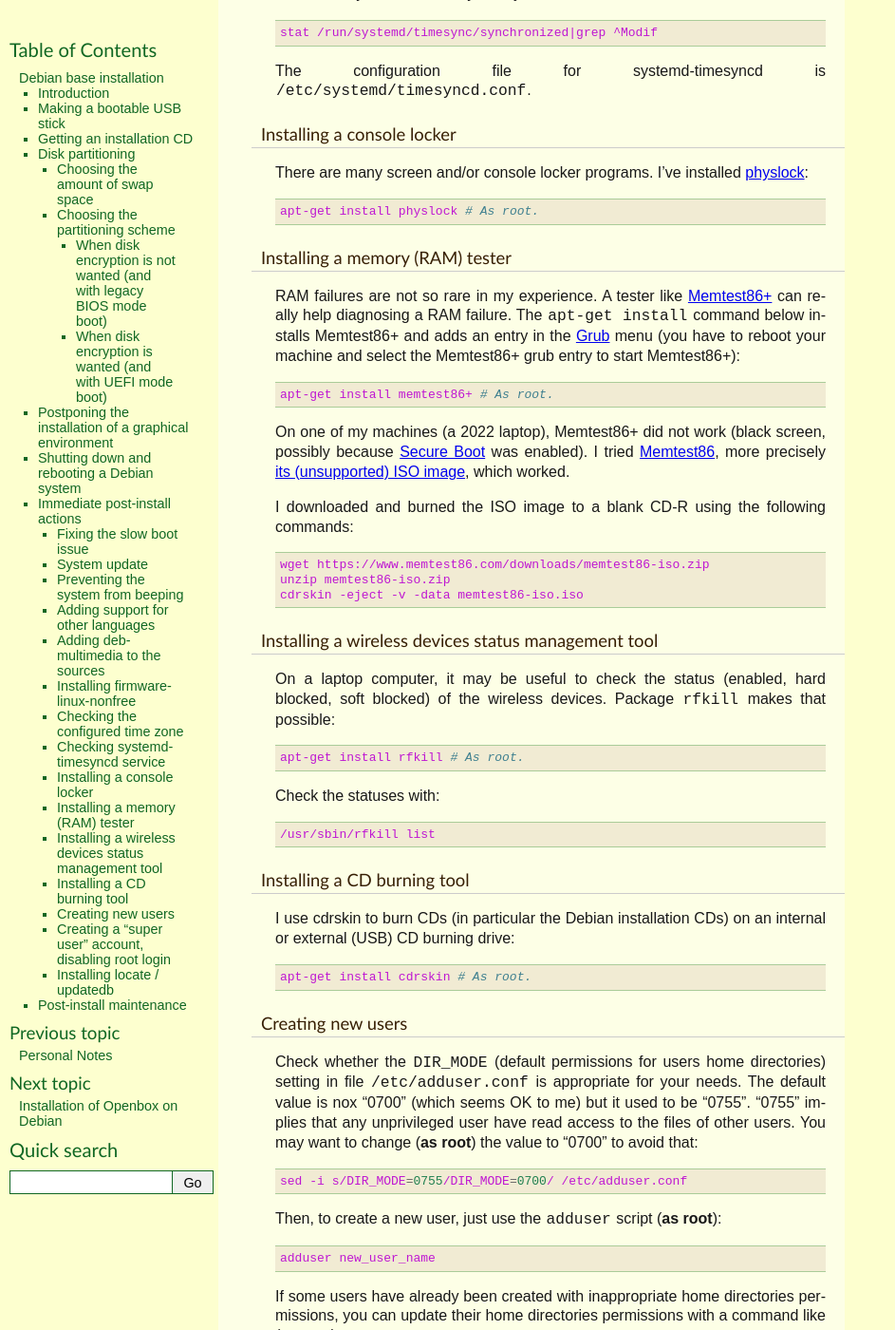
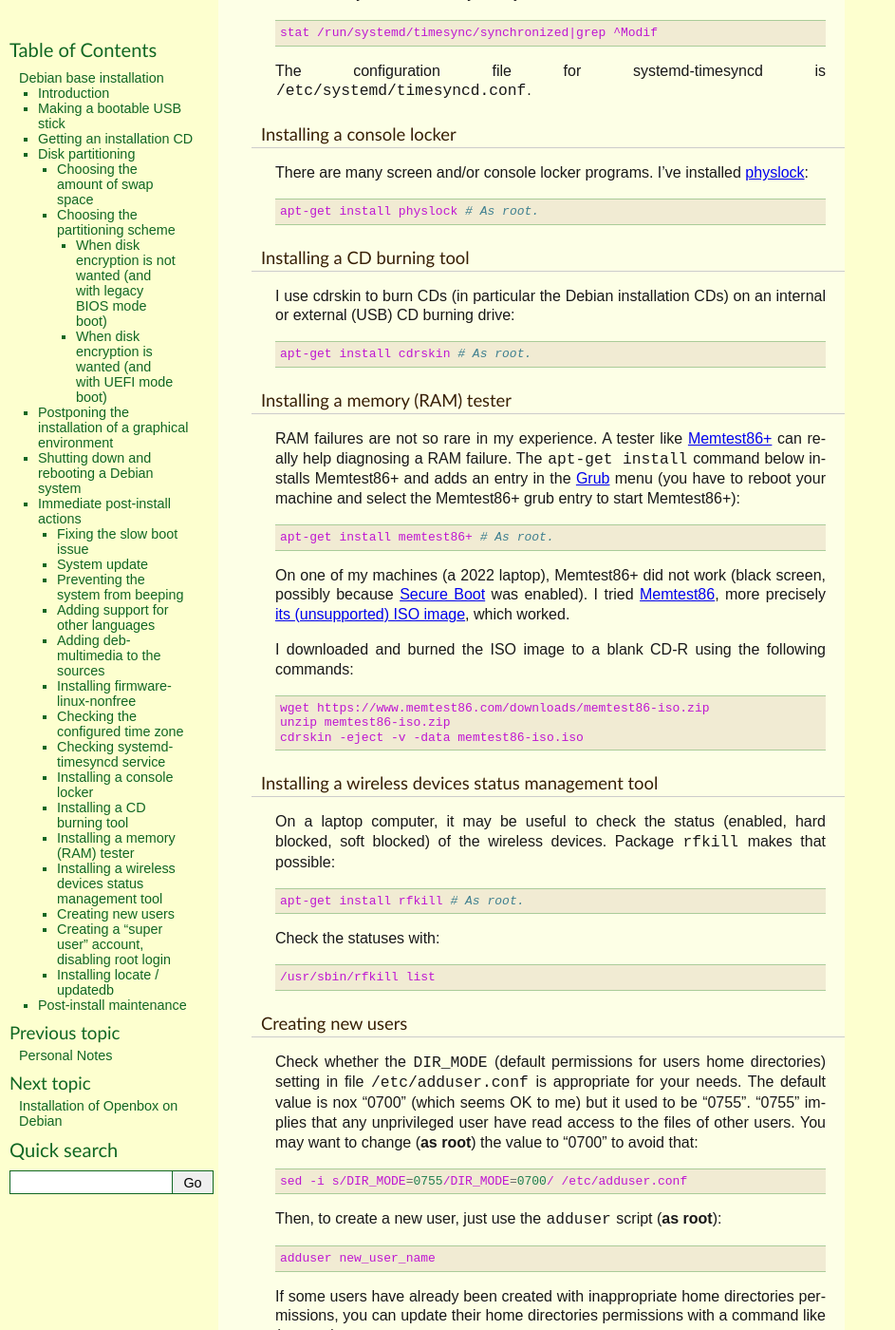
Before and after one commit to thierr26/thierr26_personal_notes_sphinx_sources, a Sphinx documentation site: the page built from source/debian_base_install.rst, in a window 1280 px wide and 1400 px high, scrolled down 6855 px. Shown: the whole window at 95% size, without its empty margins (0-943 px from the left). Built offline with Sphinx 7.4.7, drawn with Linux system fonts in a browser that asks for light colours; part of the change alters nothing that is shown; some of the changed text lies outside the part shown.

```diff
--- a/source/debian_base_install.rst
+++ b/source/debian_base_install.rst
@@ -450,6 +450,19 @@ There are many screen and/or console locker programs. I've installed `physlock
   apt-get install physlock # As root.
 
 
+Installing a CD burning tool
+~~~~~~~~~~~~~~~~~~~~~~~~~~~~
+
+.. index::
+  single: cdrskin
+  single: CD burning
+
+I use cdrskin to burn CDs (in particular the Debian installation CDs) on an
+internal or external (USB) CD burning drive::
+
+  apt-get install cdrskin # As root.
+
+
 Installing a memory (RAM) tester
 ~~~~~~~~~~~~~~~~~~~~~~~~~~~~~~~~
 
@@ -501,19 +514,6 @@ possible::
 Check the statuses with::
 
   /usr/sbin/rfkill list
-
-
-Installing a CD burning tool
-~~~~~~~~~~~~~~~~~~~~~~~~~~~~
-
-.. index::
-  single: cdrskin
-  single: CD burning
-
-I use cdrskin to burn CDs (in particular the Debian installation CDs) on an
-internal or external (USB) CD burning drive::
-
-  apt-get install cdrskin # As root.
 
 
 Creating new users
```
